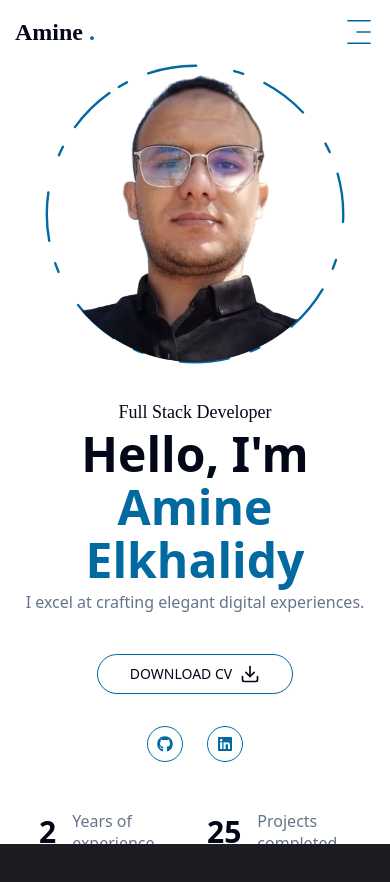
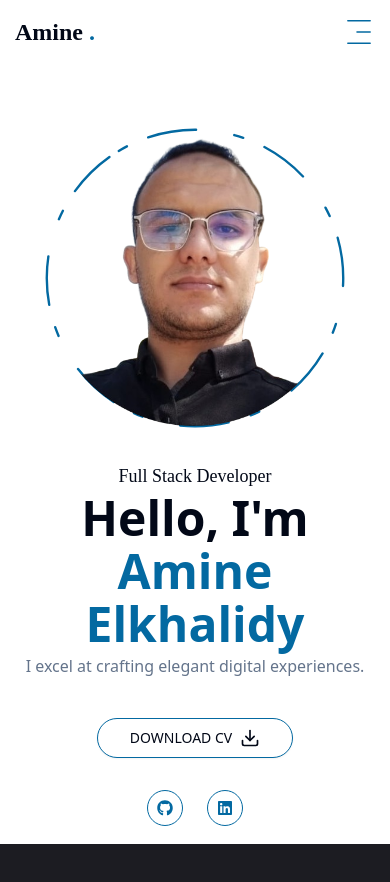
Before and after one commit to AmineElkhalidy/condensed-portfolio, a Next.js app: page / in a window 390 px wide. Shown: the top 882 px of the page. Built offline with nearby package versions, Linux system fonts and the light colour scheme; a web font is replaced by a local one.

Commit message:
5- Margin at the top of the hero section...

```diff
--- a/app/_components/Hero.tsx
+++ b/app/_components/Hero.tsx
@@ -8,7 +8,7 @@ import { FiDownload } from "react-icons/fi";
 const Hero = () => {
   return (
     <section className="h-full" id="home">
-      <div className="container mx-auto h-full">
+      <div className="container mx-auto h-full mt-16 sm:mt-0">
         <div className="flex flex-col xl:flex-row items-center justify-between xl:pt-8 xl:pb-24">
           {/* Text */}
           <div className="text-center xl:text-left order-2 xl:order-none">
```
